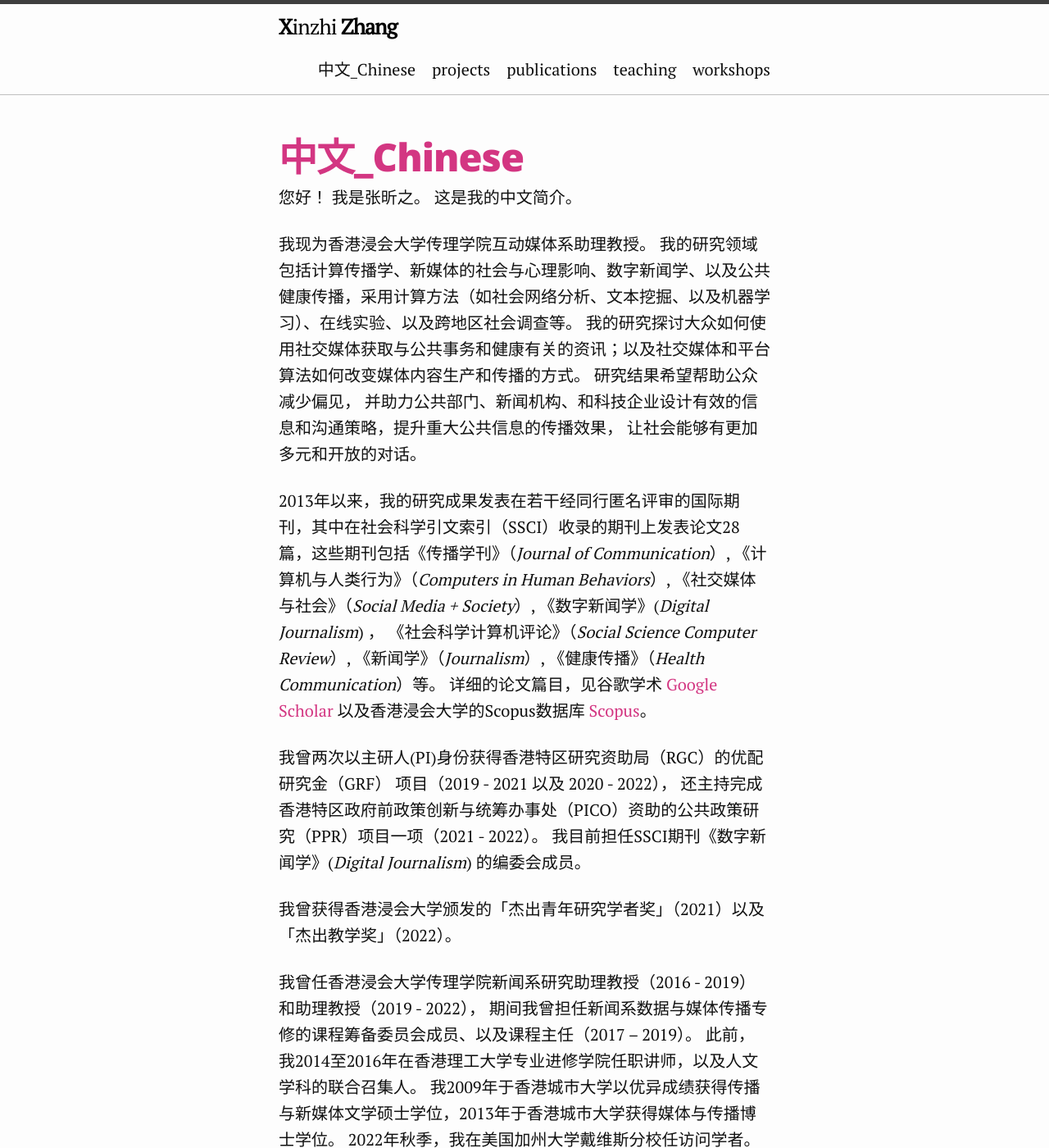
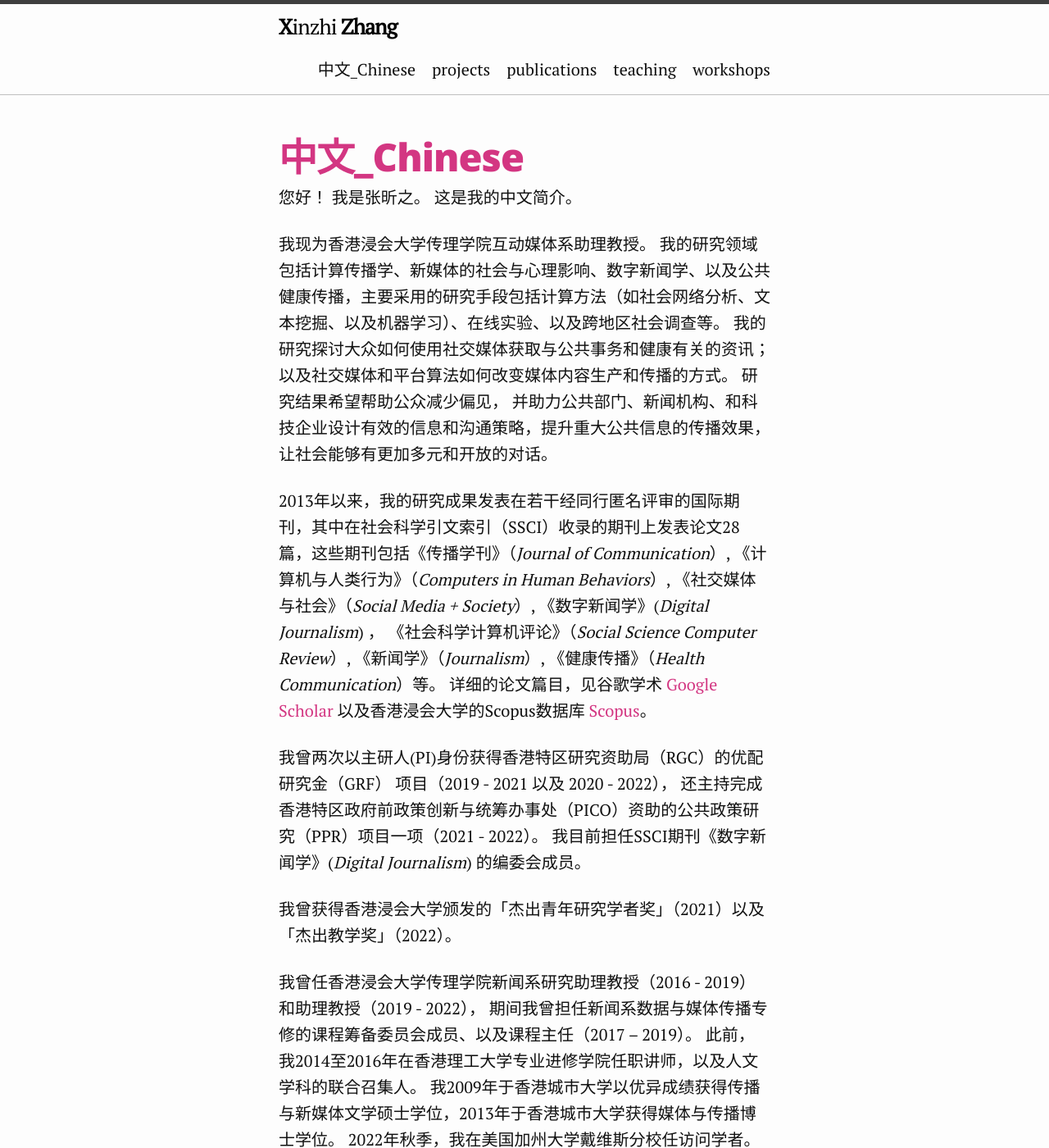
Before and after one commit to xzzhang2/xzzhang2.github.io, a Jekyll site: the page built from pages/Chinese.md, in a window 1280 px wide and 1400 px high. Shown: the whole window at 82% size. Built offline with Jekyll 4.4.1, drawn with Linux system fonts in a browser that asks for light colours; some of the changed lines change nothing that is shown; some of the changed text lies outside the part shown.

Commit message:
updating new publications

```diff
--- a/_config.yml
+++ b/_config.yml
@@ -14,7 +14,7 @@
 email: xzzhang2@gmail.com
 curriculum:
   name: Curriculum Vitae
-  url: assets/ZHANG_Xinzhi_CV_20220805.pdf
+  url: assets/ZHANG_Xinzhi_CV_Nov2022.pdf
 shortbio: Dr. Xinzhi Zhang is a researcher on digital politics, public health, digital journalism, and computational social science.
 twitter_username: xin_zhi_zhang
 github_username: xzzhang2
--- a/pages/Chinese.md
+++ b/pages/Chinese.md
@@ -7,7 +7,7 @@
 
 您好！ 我是张昕之。 这是我的中文简介。
 
-我现为香港浸会大学传理学院互动媒体系助理教授。 我的研究领域包括计算传播学、新媒体的社会与心理影响、数字新闻学、以及公共健康传播，采用计算方法（如社会网络分析、文本挖掘、以及机器学习）、在线实验、以及跨地区社会调查等。 我的研究探讨大众如何使用社交媒体获取与公共事务和健康有关的资讯；以及社交媒体和平台算法如何改变媒体内容生产和传播的方式。 研究结果希望帮助公众减少偏见， 并助力公共部门、新闻机构、和科技企业设计有效的信息和沟通策略，提升重大公共信息的传播效果， 让社会能够有更加多元和开放的对话。
+我现为香港浸会大学传理学院互动媒体系助理教授。 我的研究领域包括计算传播学、新媒体的社会与心理影响、数字新闻学、以及公共健康传播，主要采用的研究手段包括计算方法（如社会网络分析、文本挖掘、以及机器学习）、在线实验、以及跨地区社会调查等。 我的研究探讨大众如何使用社交媒体获取与公共事务和健康有关的资讯；以及社交媒体和平台算法如何改变媒体内容生产和传播的方式。 研究结果希望帮助公众减少偏见， 并助力公共部门、新闻机构、和科技企业设计有效的信息和沟通策略，提升重大公共信息的传播效果， 让社会能够有更加多元和开放的对话。
 
 2013年以来，我的研究成果发表在若干经同行匿名评审的国际期刊，其中在社会科学引文索引（SSCI）收录的期刊上发表论文28篇，这些期刊包括《传播学刊》（*Journal of Communication*）, 《计算机与人类行为》（*Computers in Human Behaviors*）, 《社交媒体与社会》（*Social Media + Society*）, 《数字新闻学》(*Digital Journalism*) ， 《社会科学计算机评论》（*Social Science Computer Review*）, 《新闻学》（*Journalism*）, 《健康传播》（*Health Communication*）等。 详细的论文篇目，见谷歌学术 [Google Scholar](https://scholar.google.com.hk/citations?user=iOFeIDIAAAAJ&hl=en) 以及香港浸会大学的Scopus数据库 [Scopus](https://scholars.hkbu.edu.hk/en/persons/xinzhi-zhang-11)。
 
@@ -17,7 +17,7 @@
 
 我曾任香港浸会大学传理学院新闻系研究助理教授（2016 - 2019）和助理教授（2019 - 2022）， 期间我曾担任新闻系数据与媒体传播专修的课程筹备委员会成员、以及课程主任（2017 – 2019）。 此前，我2014至2016年在香港理工大学专业进修学院任职讲师，以及人文学科的联合召集人。 我2009年于香港城市大学以优异成绩获得传播与新媒体文学硕士学位，2013年于香港城市大学获得媒体与传播博士学位。 2022年秋季，我在美国加州大学戴维斯分校任访问学者。
 
-（更新时间： 2022年10月）
+（更新时间： 2022年11月）
 
 
 --
```
Also changed, not shown: 3 other files.
